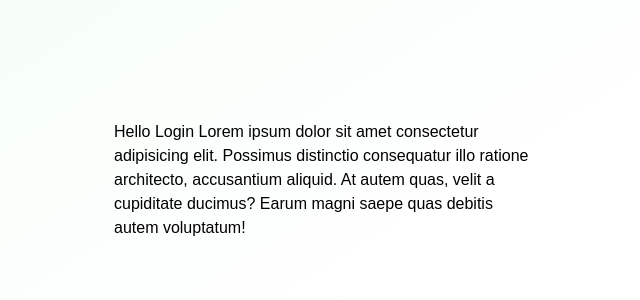
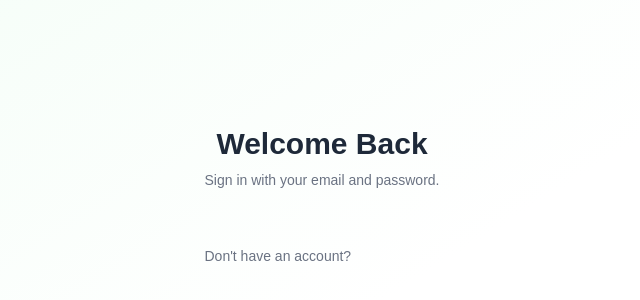
Before and after one commit to oxcode-dev/socials-frontend, a Next.js app: page /auth in a window 1280 px wide. Shown: the part 220-520 px from the top of the page, without its empty margins (318-958 px from the left). Built offline with nearby package versions, Linux system fonts and the light colour scheme.

Commit message:
initials

```diff
--- a/app/auth/page.tsx
+++ b/app/auth/page.tsx
@@ -2,9 +2,28 @@ const Login = () => {
     return (
         <>
             <div className="text-black">
-                Hello Login
+                <div className="py-4 md:py-8 space-y-2 text-center">
+                    <p className="text-xl md:text-3xl font-bold text-gray-800">
+                        Welcome Back
+                    </p>
 
-                Lorem ipsum dolor sit amet consectetur adipisicing elit. Possimus distinctio consequatur illo ratione architecto, accusantium aliquid. At autem quas, velit a cupiditate ducimus? Earum magni saepe quas debitis autem voluptatum!
+                    <p className="text-sm text-gray-500 font-medium">
+                        Sign in with your email and password.
+                    </p>
+                </div>
+
+                <div className="w-full space-y-2">
+                    {/* <LoginForm /> */}
+
+                    <div className="pt-4 md:pt-6">
+                        <p className="text-sm text-gray-500 font-medium">
+                            <span>Don't have an account? </span>
+                            {/* <Link href="/auth/register" className="text-green-600 font-semibold underline">
+                                Register
+                            </Link> */}
+                        </p>
+                    </div>
+                </div>
             </div>
         </>
     )
```
